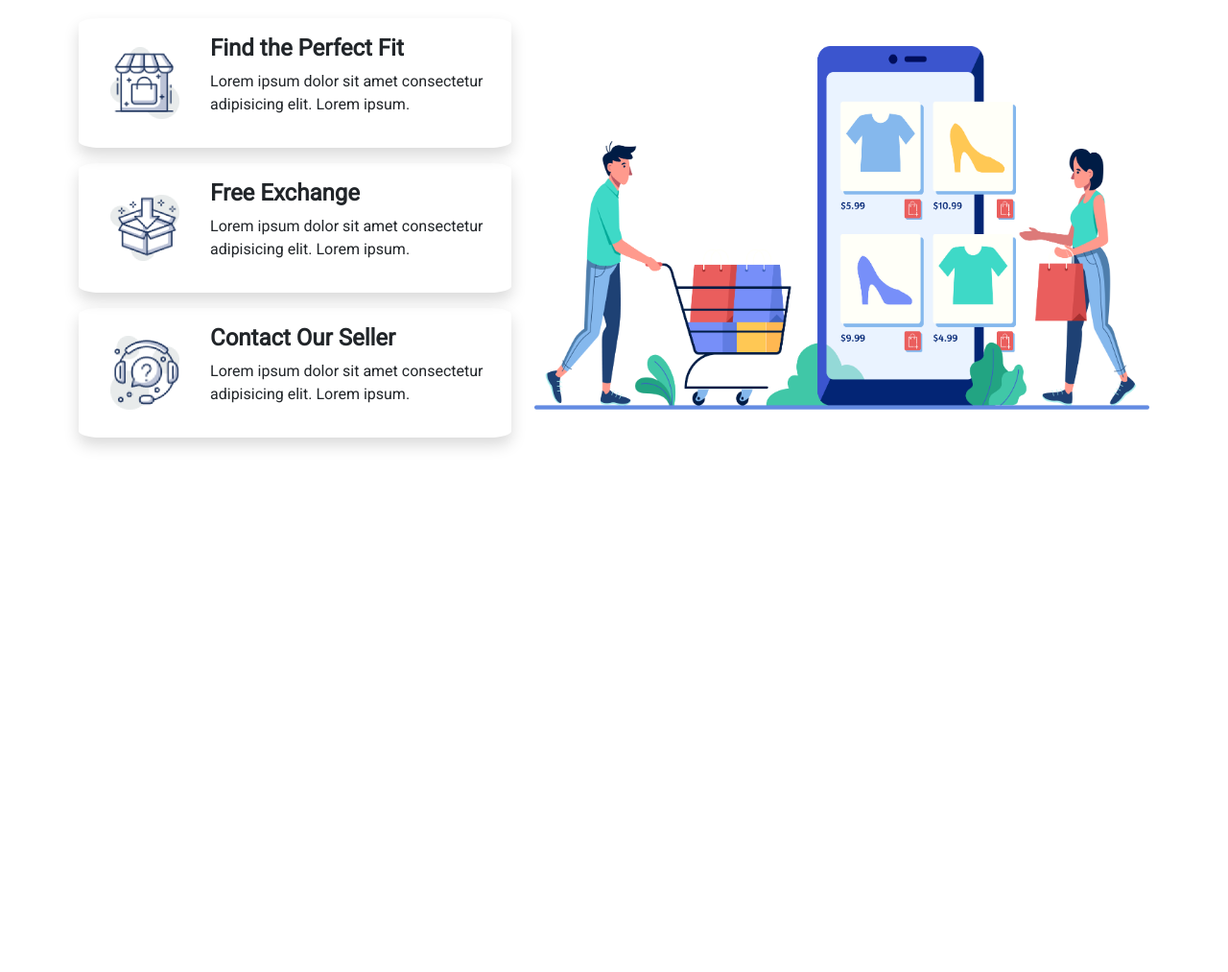
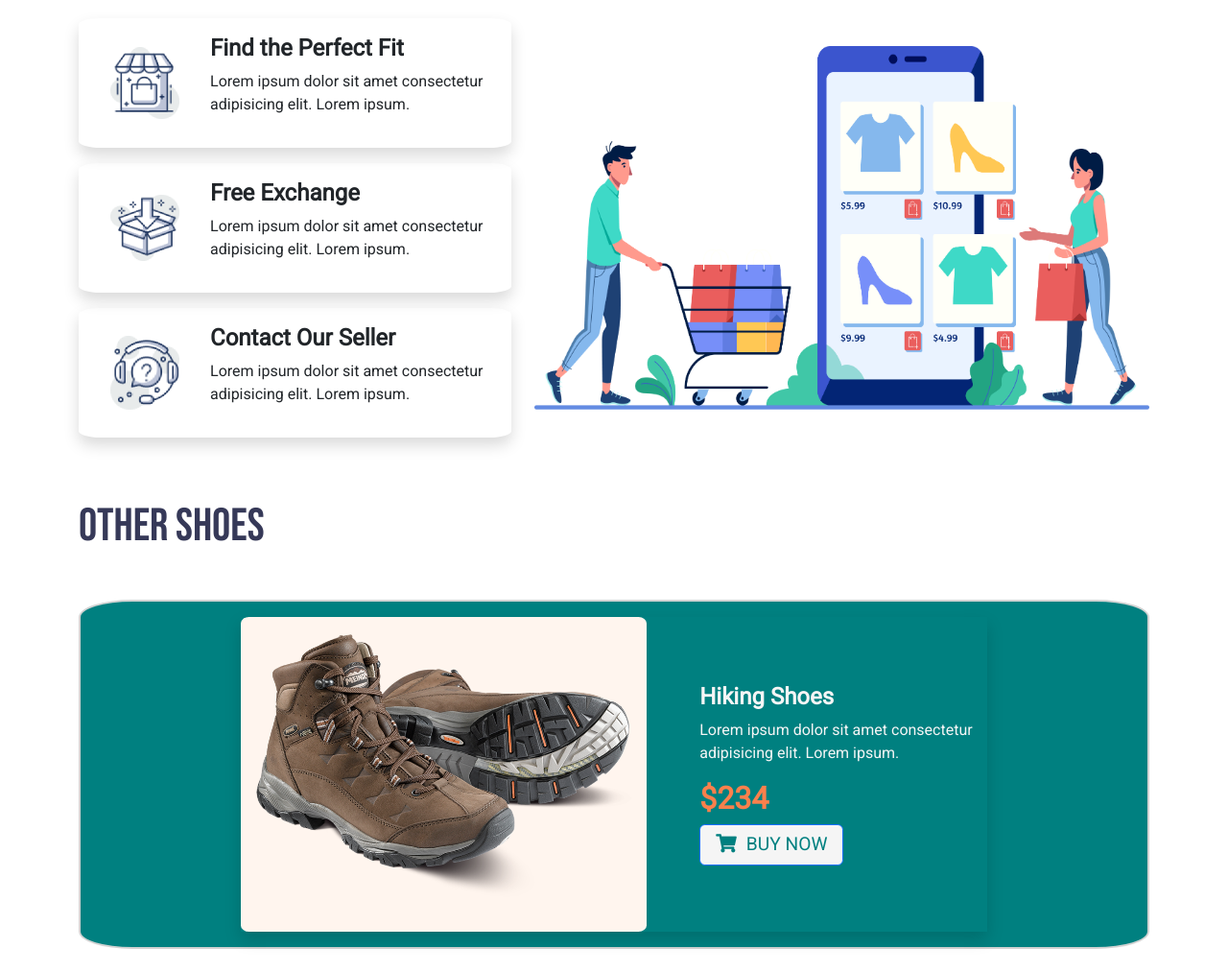
Before and after one commit to mozibrishu/nike-react, a plain HTML site: page index.html in a window 1280 px wide. Shown: the part 2073-3086 px from the top of the page at 96% size. Before the commit the page ends 2593 px from the top, so only its background shows below. Drawn offline with Linux system fonts and the light colour scheme.

Commit message:
other's card ready

```diff
--- a/css/style.css
+++ b/css/style.css
@@ -80,3 +80,29 @@ h4{
     font-size: 24px;
     font-weight: 700;
 }
+.other-shoes-box{
+    border: 2px solid lightgrey;
+    border-radius: 5%;
+    background-color: teal;
+}
+
+.other-shoes-card{
+    margin:15%;
+}
+.other-section-img{
+    width: 90%;
+    height: 100%;
+    padding: 2%;
+    border-radius: 2%;
+    background-color: seashell;
+}
+.other-section-info-card{
+    color: whitesmoke;
+}
+.other-section-buy-button{
+    border-radius: .3em;
+    font-size: 1.2em;
+    background-color:whitesmoke;
+    color: teal;
+    margin-top:0em;
+}
--- a/index.html
+++ b/index.html
@@ -215,6 +215,26 @@
                 </div>
             </div>
         </section>
+        <!-- Four main Parts Complete -->
+
+        <!-- bonus section: *Other Shoes -->
+        <section class="container my-4">
+            <h2 class="text-center text-md-start my-5">OTHER SHOES</h2>
+
+            <div class="other-shoes-box">
+                <div
+                    class="d-flex flex-column flex-md-row align-items-center text-center text-md-start shadow my-3 other-shoes-card">
+                    <div><img class="other-section-img " src="Photos/other-shoes/hiking-shoes.png" alt=""></div>
+                    <div class="p-2 other-section-info-card">
+                        <h4 id="contact-section">Hiking Shoes</h4>
+                        <p>Lorem ipsum dolor sit amet consectetur adipisicing elit. Lorem ipsum.</p>
+                        <h5 class="shoe-price">$234</h5>
+                        <button class="btn btn-primary other-section-buy-button px-3"><span class="buy-icon"><i
+                            class="fas fa-shopping-cart"></i></span>BUY NOW</button>
+                    </div>
+                </div>
+            </div>
+        </section>
     </main>
 
     <script src="js/bootstrap.bundle.min.js"></script>
```
Also changed, not shown: Photos/other-shoes/Combat-boot.png (added), Photos/other-shoes/hiking-shoes.png (added), Photos/other-shoes/leather-boots.png (added).
